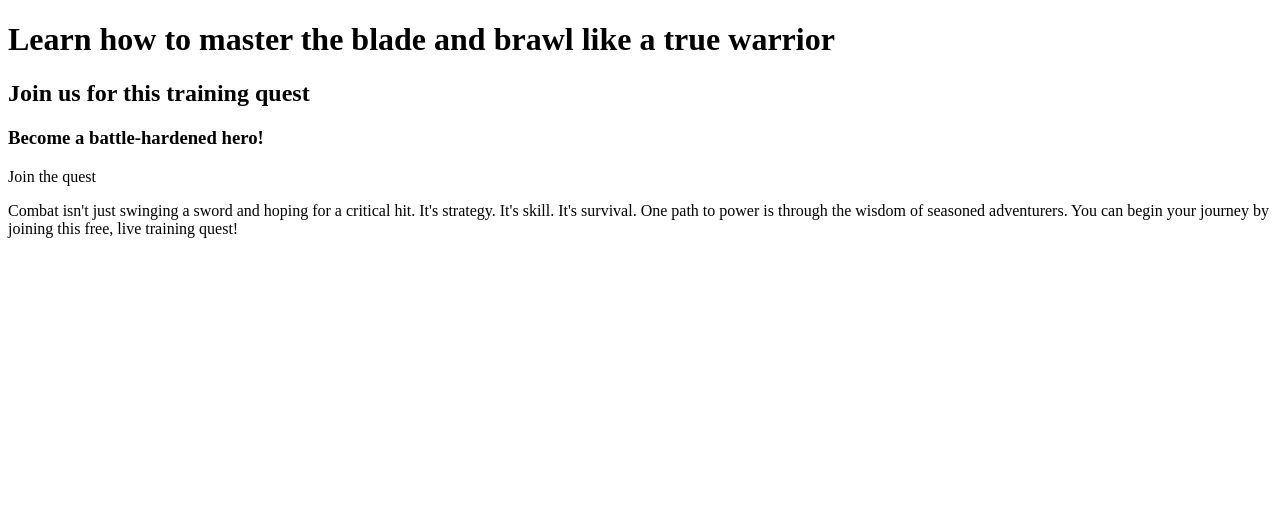
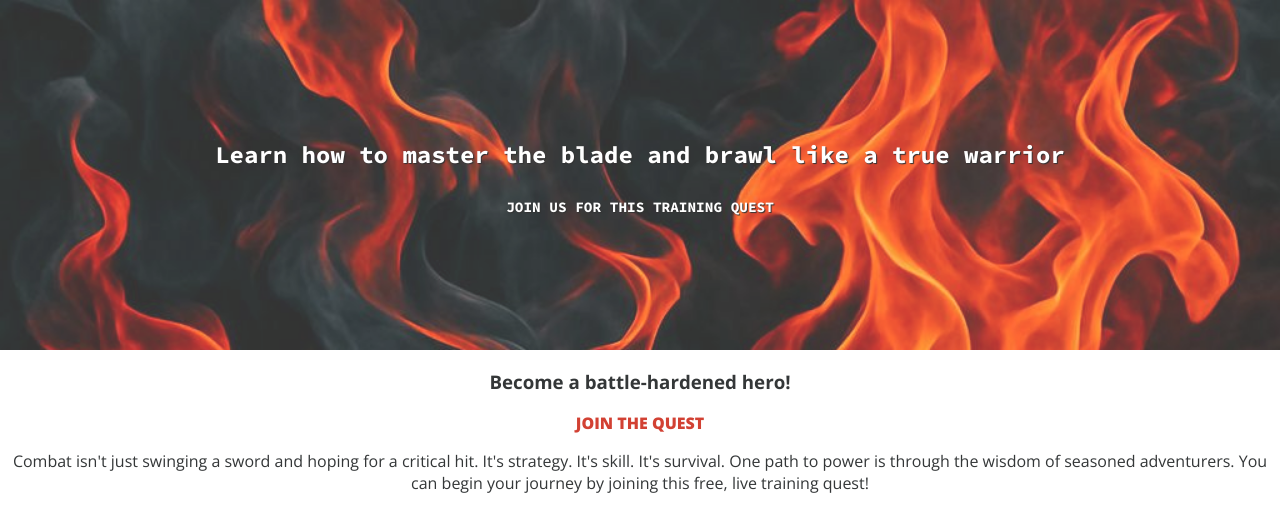
Before and after one commit to Liene31/combat-training-app, a plain HTML site: page index.html in a window 1280 px wide. Drawn offline with nearby package versions, Linux system fonts and the light colour scheme.

Commit message:
Added CSS

```diff
--- a/index.css
+++ b/index.css
@@ -0,0 +1,52 @@
+* {
+  box-sizing: border-box;
+}
+
+body {
+  margin: 0;
+  padding: 0;
+  color: #343738;
+
+  font-family: "Open Sans", sans-serif;
+}
+
+/* Typography */
+
+h1,
+h2 {
+  color: #fff;
+  text-shadow: black 1px 1px 1px;
+  text-align: center;
+  font-family: "Source Code Pro", monospace;
+}
+
+h1 {
+  font-size: 1.5rem;
+}
+
+h2 {
+  font-size: 0.9rem;
+  text-transform: uppercase;
+}
+
+.join-callout {
+  text-transform: uppercase;
+  font-weight: 900;
+  color: #d24133;
+}
+
+header {
+  display: flex;
+  flex-direction: column;
+  justify-content: center;
+  background-image: url(images/flames.jpg);
+  background-size: cover;
+  height: 350px;
+  opacity: 0.8;
+}
+
+main {
+  display: flex;
+  flex-direction: column;
+  text-align: center;
+}
--- a/index.html
+++ b/index.html
@@ -3,6 +3,15 @@
   <head>
     <meta charset="UTF-8" />
     <meta name="viewport" content="width=device-width, initial-scale=1.0" />
+    <!-- CSS -->
+    <link rel="stylesheet" href="index.css" />
+    <!-- Google Fonts -->
+    <link rel="preconnect" href="https://fonts.googleapis.com" />
+    <link rel="preconnect" href="https://fonts.gstatic.com" crossorigin />
+    <link
+      href="https://fonts.googleapis.com/css2?family=Open+Sans:ital,wght@0,300..800;1,300..800&family=Source+Code+Pro:ital,wght@0,200..900;1,200..900&display=swap"
+      rel="stylesheet"
+    />
     <title>Training Quest</title>
   </head>
   <body>
@@ -12,7 +21,7 @@
     </header>
     <main>
       <h3>Become a battle-hardened hero!</h3>
-      <span>Join the quest</span>
+      <span class="join-callout">Join the quest</span>
       <p>
         Combat isn't just swinging a sword and hoping for a critical hit. It's
         strategy. It's skill. It's survival. One path to power is through the
```
Also changed, not shown: images/flames.jpg (added).
